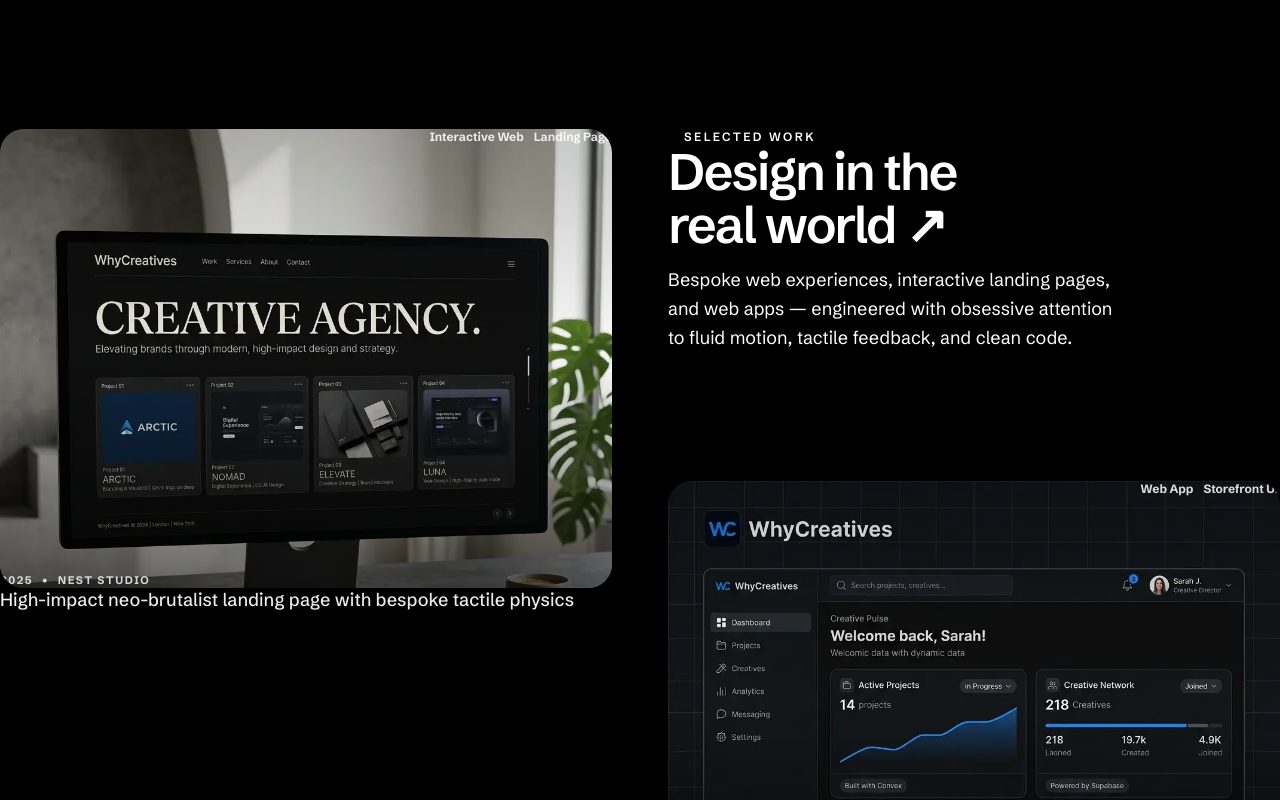
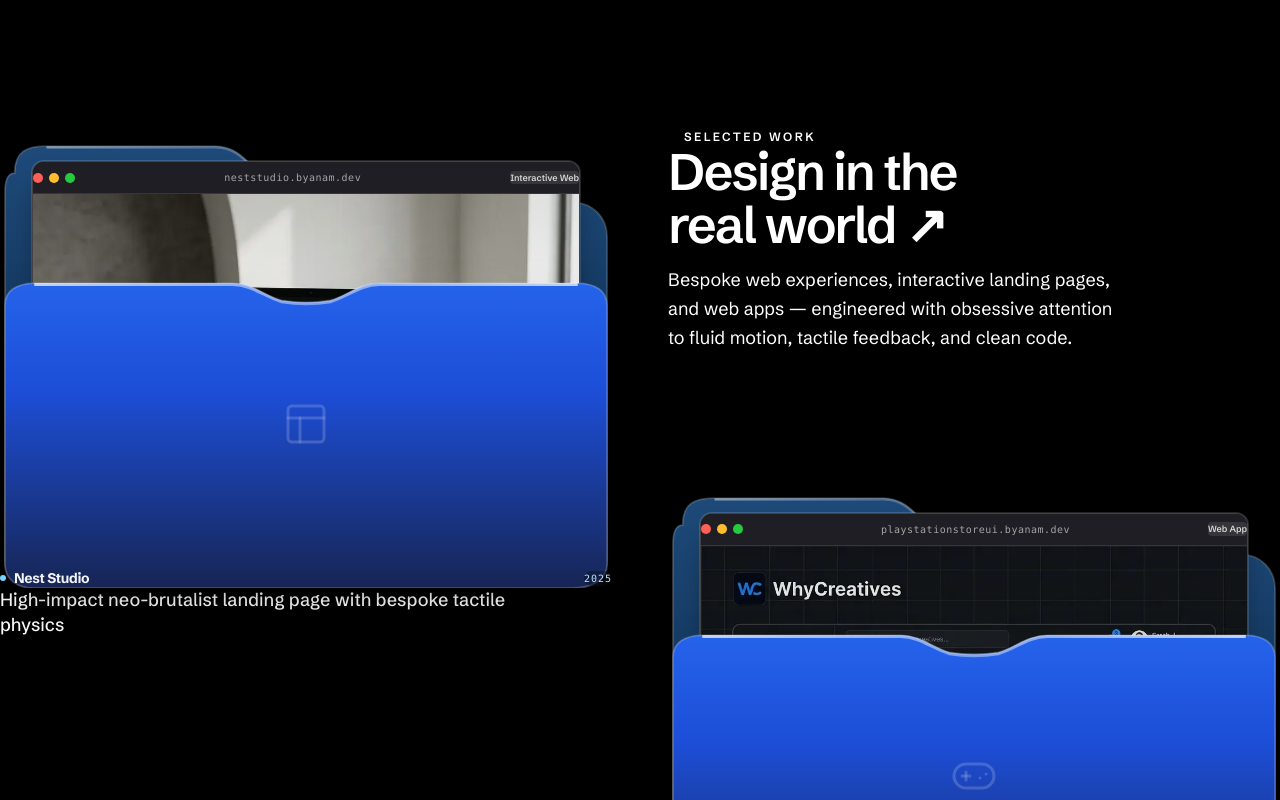
Before and after one commit to byanam/agencyyy, a React (Vite) app: page / in a window 1280 px wide. Shown: the part 1560-2360 px from the top of the page. Built offline with nearby package versions, Linux system fonts and the light colour scheme; a web font is replaced by a local one.

Commit message:
feat: redesign project cards into interactive 3D MacBook folders with opening flap and pop-out preview

```diff
--- a/src/components/FeaturedProjects.jsx
+++ b/src/components/FeaturedProjects.jsx
@@ -61,6 +61,40 @@
 const ease = [0.16, 1, 0.3, 1];
 const springConfig = { stiffness: 420, damping: 26 };
 
+// Custom embossed glyph for each folder
+function FolderGlyph({ id }) {
+  if (id === 1) {
+    // Web Layout / Wireframe glyph for Nest Studio
+    return (
+      <svg className="h-10 w-10 sm:h-12 sm:w-12 text-white/35" viewBox="0 0 24 24" fill="none" stroke="currentColor" strokeWidth={1.5} strokeLinecap="round" strokeLinejoin="round">
+        <rect width="18" height="18" x="3" y="3" rx="2" />
+        <path d="M3 9h18" />
+        <path d="M9 21V9" />
+      </svg>
+    );
+  }
+  if (id === 2) {
+    // Gamepad / Storefront glyph for PlayStation UI
+    return (
+      <svg className="h-10 w-10 sm:h-12 sm:w-12 text-white/35" viewBox="0 0 24 24" fill="none" stroke="currentColor" strokeWidth={1.5} strokeLinecap="round" strokeLinejoin="round">
+        <line x1="6" x2="10" y1="12" y2="12" />
+        <line x1="8" x2="8" y1="10" y2="14" />
+        <line x1="15" x2="15.01" y1="13" y2="13" />
+        <line x1="18" x2="18.01" y1="11" y2="11" />
+        <rect width="20" height="12" x="2" y="6" rx="6" />
+      </svg>
+    );
+  }
+  // Code / Document glyph for Notes 101
+  return (
+    <svg className="h-10 w-10 sm:h-12 sm:w-12 text-white/35" viewBox="0 0 24 24" fill="none" stroke="currentColor" strokeWidth={1.5} strokeLinecap="round" strokeLinejoin="round">
+      <path d="m16 18 6-6-6-6" />
+      <path d="m8 6-6 6 6 6" />
+      <path d="m14.5 4-5 16" />
+    </svg>
+  );
+}
+
 function ProjectCard({ project, index, column, className = "", style }) {
   const [isHovered, setIsHovered] = useState(false);
   const [hasFinePointer, setHasFinePointer] = useState(false);
@@ -116,66 +150,207 @@
     >
       <a
         href={project.href}
+        target="_blank"
+        rel="noopener noreferrer"
         className="group block"
       >
+        {/* ── Outer 3D Folder Canvas with perspective ── */}
         <div
           ref={cardRef}
           onMouseEnter={handleMouseEnter}
           onMouseMove={hasFinePointer ? handleMouseMove : undefined}
           onMouseLeave={() => setIsHovered(false)}
-          className="relative mb-5 aspect-[4/3] w-full overflow-hidden rounded-2xl md:rounded-3xl bg-secondary lg:cursor-none shadow-[0_2px_4px_rgba(0,0,0,0.06),0_18px_36px_rgba(0,0,0,0.13)] transition-shadow duration-500 group-hover:shadow-[0_3px_6px_rgba(0,0,0,0.08),0_30px_56px_rgba(0,0,0,0.2)] dark:shadow-[0_2px_5px_rgba(0,0,0,0.5),0_22px_44px_rgba(0,0,0,0.65)]"
+          className="relative mb-6 aspect-[4/3] w-full select-none pt-4 lg:cursor-none"
+          style={{ perspective: 1200 }}
         >
-          {/* Top-right tags */}
-          <div className="absolute right-0 top-0 z-20 flex items-center gap-2.5 p-4 md:p-6">
-            {project.tags.map((tag, tagIndex) => (
-              <motion.span
-                key={tag}
-                animate={isHovered ? { y: 2, opacity: 1, scale: 1.04 } : { y: 0, opacity: 0.85, scale: 1 }}
-                transition={{ type: "spring", stiffness: 420, damping: 26, delay: isHovered ? tagIndex * 0.05 : 0 }}
-                className="whitespace-nowrap rounded-full bg-foreground px-4 py-1.5 text-xs font-bold text-background"
+          {/* 1. BACK FOLDER BASE (MacBook Folder Silhouette with Tab) */}
+          <div className="absolute inset-0 z-0 overflow-hidden drop-shadow-xl">
+            <svg
+              viewBox="0 0 500 375"
+              preserveAspectRatio="none"
+              className="h-full w-full"
             >
-                {tag}
-              </motion.span>
-            ))}
+              <defs>
+                <linearGradient id={`folderBackGrad-${project.id}`} x1="0%" y1="0%" x2="0%" y2="100%">
+                  <stop offset="0%" stopColor="#1e4a7a" />
+                  <stop offset="50%" stopColor="#13365c" />
+                  <stop offset="100%" stopColor="#0d2440" />
+                </linearGradient>
+                <linearGradient id={`folderHighlight-${project.id}`} x1="0%" y1="0%" x2="100%" y2="0%">
+                  <stop offset="0%" stopColor="rgba(255,255,255,0.45)" />
+                  <stop offset="35%" stopColor="rgba(255,255,255,0.2)" />
+                  <stop offset="100%" stopColor="rgba(255,255,255,0.05)" />
+                </linearGradient>
+              </defs>
+              {/* Back folder body + top-left tab */}
+              <path
+                d="M 12 36 C 12 18, 22 14, 38 14 L 176 14 C 190 14, 198 22, 208 32 L 222 46 C 232 56, 244 60, 260 60 L 468 60 C 484 60, 496 72, 496 88 L 496 352 C 496 366, 484 374, 468 374 L 28 374 C 14 374, 4 366, 4 352 L 4 52 C 4 42, 6 36, 12 36 Z"
+                fill={`url(#folderBackGrad-${project.id})`}
+                stroke="rgba(255,255,255,0.18)"
+                strokeWidth="1.5"
+              />
+              {/* Subtle top rim highlight line */}
+              <path
+                d="M 38 15 L 176 15 C 190 15, 198 23, 208 33 L 222 47 C 232 57, 244 61, 260 61 L 468 61"
+                fill="none"
+                stroke={`url(#folderHighlight-${project.id})`}
+                strokeWidth="2"
+              />
+            </svg>
           </div>
 
-          {/* Bottom-left meta */}
-          <div className="absolute bottom-0 left-0 z-20 flex items-center gap-2 p-4 md:p-6 text-[11px] font-bold uppercase tracking-[0.14em] text-white/80">
-            <span>{project.year}</span>
-            <span aria-hidden="true">•</span>
-            <span className="whitespace-nowrap">{project.client}</span>
+          {/* 2. THE IMAGE WINDOW (The File that pops out of the folder on hover!) */}
+          <motion.div
+            className="absolute inset-x-5 sm:inset-x-8 bottom-6 top-8 z-10 overflow-hidden rounded-xl bg-[#141416] border border-white/20 shadow-2xl transition-shadow"
+            initial={false}
+            animate={
+              isHovered
+                ? {
+                    y: -58,
+                    scale: 1.03,
+                    rotate: -1,
+                    boxShadow: "0 35px 60px -15px rgba(0,0,0,0.75), 0 0 0 1px rgba(255,255,255,0.25)",
+                  }
+                : {
+                    y: 0,
+                    scale: 1,
+                    rotate: 0,
+                    boxShadow: "0 18px 30px -10px rgba(0,0,0,0.5), 0 0 0 1px rgba(255,255,255,0.15)",
+                  }
+            }
+            transition={{ type: "spring", stiffness: 320, damping: 24, mass: 0.8 }}
+          >
+            {/* macOS Window Header Bar */}
+            <div className="flex h-7 sm:h-8 w-full items-center justify-between border-b border-white/10 bg-[#1e1e24] px-3">
+              {/* Traffic light window controls */}
+              <div className="flex items-center gap-1.5">
+                <span className="h-2.5 w-2.5 rounded-full bg-[#FF5F56]" />
+                <span className="h-2.5 w-2.5 rounded-full bg-[#FFBD2E]" />
+                <span className="h-2.5 w-2.5 rounded-full bg-[#27C93F]" />
+              </div>
+              {/* Title / Domain pill */}
+              <span className="font-mono text-[10px] text-white/60 tracking-wider">
+                {project.client.toLowerCase().replace(/\s+/g, "")}.byanam.dev
+              </span>
+              {/* Category tag */}
+              <span className="rounded bg-white/10 px-1.5 py-0.5 text-[9px] font-semibold text-white/80">
+                {project.tags[0]}
+              </span>
             </div>
 
-          {/* Image presentation */}
-          <div className="relative h-full w-full overflow-hidden">
+            {/* High-res project screenshot */}
+            <div className="relative h-[calc(100%-28px)] sm:h-[calc(100%-32px)] w-full overflow-hidden bg-black">
               <img
                 src={project.image}
                 alt={project.title}
-              className="h-full w-full object-cover transition-transform duration-700 ease-out group-hover:scale-[1.04]"
+                className="h-full w-full object-cover transition-transform duration-700 ease-out group-hover:scale-105"
                 loading="lazy"
               />
-            <div className="absolute inset-0 bg-gradient-to-t from-black/60 via-transparent to-black/20" />
+              <div className="absolute inset-0 bg-gradient-to-t from-black/50 via-transparent to-black/10" />
+            </div>
+          </motion.div>
+
+          {/* 3. FRONT FOLDER FLAP (Hinges open forward in 3D on hover) */}
+          <div
+            className="absolute inset-x-0 bottom-0 top-[32%] z-20 pointer-events-none"
+            style={{ perspective: 1000 }}
+          >
+            <motion.div
+              className="relative h-full w-full drop-shadow-2xl"
+              style={{
+                transformOrigin: "bottom center",
+                transformStyle: "preserve-3d",
+              }}
+              initial={false}
+              animate={isHovered ? { rotateX: -26 } : { rotateX: 0 }}
+              transition={{ type: "spring", stiffness: 280, damping: 22 }}
+            >
+              <svg
+                viewBox="0 0 500 255"
+                preserveAspectRatio="none"
+                className="h-full w-full"
+              >
+                <defs>
+                  <linearGradient id={`frontFlapGrad-${project.id}`} x1="0%" y1="0%" x2="0%" y2="100%">
+                    <stop offset="0%" stopColor="#2563eb" />
+                    <stop offset="35%" stopColor="#1d4ed8" />
+                    <stop offset="100%" stopColor="#172554" />
+                  </linearGradient>
+                  <linearGradient id={`frontRimHighlight-${project.id}`} x1="0%" y1="0%" x2="100%" y2="0%">
+                    <stop offset="0%" stopColor="rgba(255,255,255,0.7)" />
+                    <stop offset="50%" stopColor="rgba(255,255,255,0.4)" />
+                    <stop offset="100%" stopColor="rgba(255,255,255,0.7)" />
+                  </linearGradient>
+                </defs>
+                {/* Front flap body with scooped top pocket rim */}
+                <path
+                  d="M 4 24 C 4 12, 14 6, 28 6 L 190 6 C 206 6, 216 16, 230 20 C 242 22, 258 22, 270 20 C 284 16, 294 6, 310 6 L 472 6 C 486 6, 496 12, 496 24 L 496 235 C 496 248, 484 255, 468 255 L 28 255 C 14 255, 4 248, 4 235 Z"
+                  fill={`url(#frontFlapGrad-${project.id})`}
+                  stroke="rgba(255,255,255,0.22)"
+                  strokeWidth="1.5"
+                />
+                {/* Top rim glowing edge */}
+                <path
+                  d="M 28 7 L 190 7 C 206 7, 216 17, 230 21 C 242 23, 258 23, 270 21 C 284 17, 294 7, 310 7 L 472 7"
+                  fill="none"
+                  stroke={`url(#frontRimHighlight-${project.id})`}
+                  strokeWidth="2.5"
+                />
+              </svg>
+
+              {/* Embossed Folder Glyph in Center */}
+              <div className="absolute inset-0 flex items-center justify-center -translate-y-2">
+                <motion.div
+                  animate={isHovered ? { scale: 1.1, opacity: 0.9 } : { scale: 1, opacity: 0.5 }}
+                  transition={{ duration: 0.3 }}
+                >
+                  <FolderGlyph id={project.id} />
+                </motion.div>
               </div>
 
-          {/* Cursor follower */}
+              {/* Front Flap Bottom Info Bar */}
+              <div className="absolute inset-x-0 bottom-0 flex items-center justify-between p-4 sm:p-6 text-white">
+                <div className="flex items-center gap-2">
+                  <span className="h-1.5 w-1.5 rounded-full bg-sky-300" />
+                  <span className="text-xs sm:text-sm font-bold tracking-tight text-white/95">
+                    {project.client}
+                  </span>
+                </div>
+                <span className="rounded-full bg-black/30 px-2.5 py-0.5 font-mono text-[10px] font-medium tracking-widest text-sky-200 backdrop-blur-sm">
+                  {project.year}
+                </span>
+              </div>
+            </motion.div>
+          </div>
+
+          {/* 4. CURSOR FOLLOWER */}
           {hasFinePointer && isHovered && (
             <motion.div
               style={{ x: smoothX, y: smoothY }}
               initial={{ scale: 0.2, opacity: 0 }}
-              animate={{ scale: 1, opacity: 1, transition: { type: "spring", stiffness: 300, damping: 24, mass: 0.6 } }}
-              className="pointer-events-none absolute left-0 top-0 z-30 -ml-8 -mt-8 flex h-16 w-16 items-center justify-center rounded-full bg-foreground text-background shadow-[0_12px_35px_rgba(0,0,0,0.28)]"
+              animate={{
+                scale: 1,
+                opacity: 1,
+                transition: { type: "spring", stiffness: 300, damping: 24, mass: 0.6 },
+              }}
+              className="pointer-events-none absolute left-0 top-0 z-40 -ml-8 -mt-8 flex h-16 w-16 items-center justify-center rounded-full bg-white text-black shadow-[0_12px_35px_rgba(0,0,0,0.35)]"
             >
-              <svg className="h-6 w-6" viewBox="0 0 24 24" fill="none" stroke="currentColor" strokeWidth="2.5" strokeLinecap="round" strokeLinejoin="round">
+              <svg className="h-6 w-6" viewBox="0 0 24 24" fill="none" stroke="currentColor" strokeWidth={2.5} strokeLinecap="round" strokeLinejoin="round">
                 <path d="M7 17 17 7M7 7h10v10" />
               </svg>
             </motion.div>
           )}
         </div>
 
-        {/* Title underneath the card */}
+        {/* Title underneath the folder */}
+        <div className="flex items-center justify-between gap-3 px-1">
           <h3 className="text-base font-medium leading-snug text-foreground transition-colors group-hover:text-muted-foreground sm:text-lg">
             {project.title}
           </h3>
+          <span className="shrink-0 text-xs font-semibold text-muted-foreground opacity-0 transition-opacity duration-300 group-hover:opacity-100 sm:text-sm">
+            Open folder ↗
+          </span>
+        </div>
       </a>
     </motion.article>
   );
```
Lines whose indentation alone changed are shown as unchanged.
